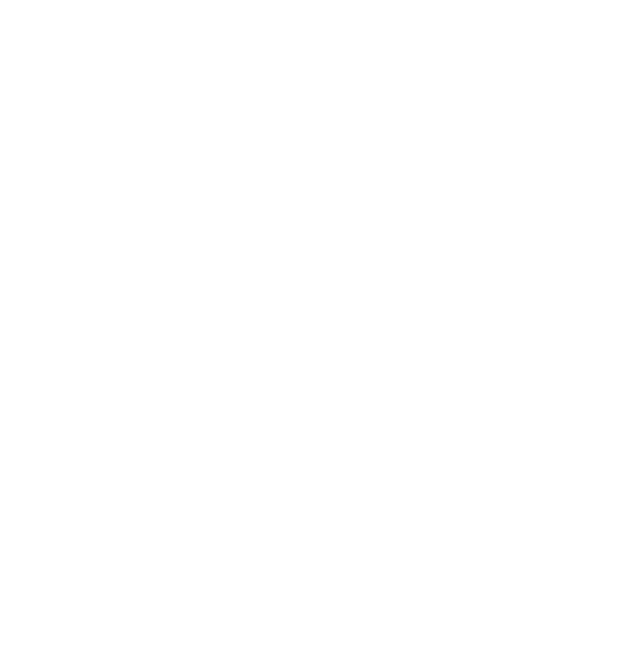
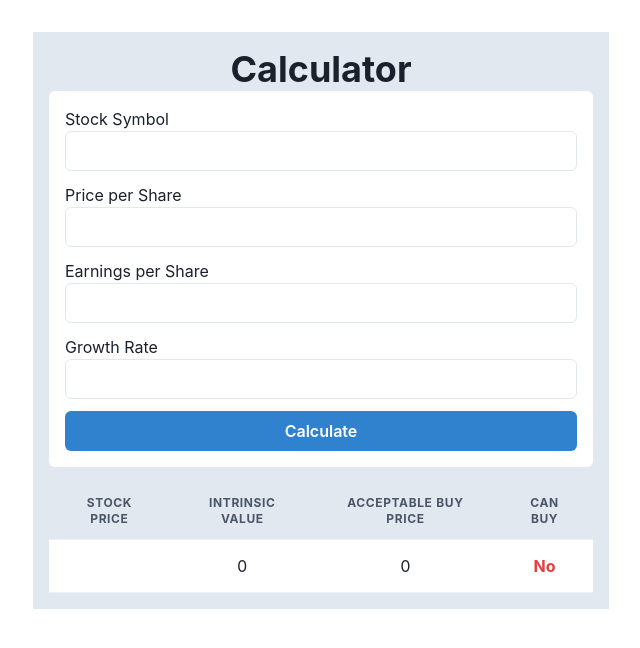
Before and after one commit to KelvinSweere/QuickIntrinsicValue, a Next.js app: page / in a window 1280 px wide. Shown: the top 648 px of the page, without its empty margins (319-959 px from the left). Built offline with nearby package versions, Linux system fonts and the light colour scheme.

Commit message:
First version of the MVP.

```diff
--- /dev/null
+++ b/src/components/intrinsic-value-calculator.tsx
@@ -0,0 +1,139 @@
+import {
+  Box,
+  Button,
+  Container,
+  Heading,
+  Input,
+  Table,
+  Tbody,
+  Td,
+  Th,
+  Thead,
+  Tr,
+} from '@chakra-ui/react';
+import { useState } from 'react';
+import {
+  ICalculatedModel,
+  calculateIntrinsicValue,
+} from '../utils/calculator-service';
+
+const defaultIntrinsicValue: ICalculatedModel = {
+  intristicValue: 0,
+  differencePercentage: 0,
+  acceptableBuyPrice: 0,
+  canBuy: false,
+};
+
+const IntrinsicValueCalculator = () => {
+  const [stockSymbol, setStockSymbol] = useState<string>('');
+  const [pricePerShare, setPricePerShare] = useState<string>('');
+  const [earningsPerShare, setEarningsPerShare] = useState<string>('');
+  const [growthRate, setGrowthRate] = useState<string>('');
+  const [currentYieldOfBond, setCurrentYieldOfBond] = useState<string>('2.57');
+  const [marginOfSafety, setMarginOfSafety] = useState<string>('65');
+
+  const [intrinsicValue, setIntrinsicValue] = useState<ICalculatedModel>(
+    defaultIntrinsicValue
+  );
+
+  const calculateValues = () => {
+    setIntrinsicValue(
+      calculateIntrinsicValue(
+        Number(pricePerShare),
+        Number(earningsPerShare),
+        Number(growthRate),
+        Number(currentYieldOfBond),
+        Number(marginOfSafety)
+      )
+    );
+  };
+
+  return (
+    <Container mt={8} maxW="xl" bg="gray.200" p={4}>
+      <Heading textAlign="center">Calculator</Heading>
+      <Box bg="white" p={4} rounded="md">
+        <form>
+          <Box display="grid" gridGap={3}>
+            <label>
+              Stock Symbol
+              <Input
+                type="text"
+                value={stockSymbol}
+                onChange={(e) => setStockSymbol(e.target.value)}
+              />
+            </label>
+            <label>
+              Price per Share
+              <Input
+                type="text"
+                pattern="^\d*(\.\d{0,2})?$"
+                value={pricePerShare}
+                onChange={(e) => setPricePerShare(e.target.value)}
+              />
+            </label>
+            <label>
+              Earnings per Share
+              <Input
+                type="text"
+                pattern="^\d*(\.\d{0,2})?$"
+                value={earningsPerShare}
+                onChange={(e) => setEarningsPerShare(e.target.value)}
+              />
+            </label>
+            <label>
+              Growth Rate
+              <Input
+                type="text"
+                pattern="^\d*(\.\d{0,2})?$"
+                value={growthRate}
+                onChange={(e) => setGrowthRate(e.target.value)}
+              />
+            </label>
+            <Button type="button" colorScheme="blue" onClick={calculateValues}>
+              Calculate
+            </Button>
+          </Box>
+        </form>
+      </Box>
+      <Box mt={4}>
+        <Table variant="simple">
+          <Thead>
+            <Tr>
+              <Th textAlign="center">Stock price</Th>
+              <Th textAlign="center">Intrinsic Value</Th>
+              {/* <Th textAlign="center">Difference</Th> */}
+              <Th textAlign="center">Acceptable Buy Price</Th>
+              <Th textAlign="center">Can Buy</Th>
+            </Tr>
+          </Thead>
+          <Tbody>
+            <Tr>
+              <Td textAlign="center" bg="white">
+                {pricePerShare}
+              </Td>
+              <Td textAlign="center" bg="white">
+                {intrinsicValue.intristicValue}
+              </Td>
+              {/* <Td textAlign="center" bg="white">
+                {intrinsicValue.differencePercentage} %
+              </Td> */}
+              <Td textAlign="center" bg="white">
+                {intrinsicValue.acceptableBuyPrice}
+              </Td>
+              <Td
+                textAlign="center"
+                bg="white"
+                fontWeight="bold"
+                color={intrinsicValue.canBuy ? 'green.500' : 'red.500'}
+              >
+                {intrinsicValue.canBuy ? 'Yes' : 'No'}
+              </Td>
+            </Tr>
+          </Tbody>
+        </Table>
+      </Box>
+    </Container>
+  );
+};
+
+export default IntrinsicValueCalculator;
--- a/src/components/landing/landing-page.tsx
+++ b/src/components/landing/landing-page.tsx
@@ -1,5 +1,11 @@
+import IntrinsicValueCalculator from '../intrinsic-value-calculator';
+
 const LandingPage = () => {
-  return <></>;
+  return (
+    <>
+      <IntrinsicValueCalculator />
+    </>
+  );
 };
 
 export default LandingPage;
--- /dev/null
+++ b/src/utils/calculator-service.tsx
@@ -0,0 +1,35 @@
+export interface ICalculatedModel {
+  intristicValue: number;
+  differencePercentage: number;
+  acceptableBuyPrice: number;
+  canBuy: boolean;
+}
+
+export function calculateIntrinsicValue(
+  pricePerShare: number,
+  earningsPerShare: number,
+  growthRate: number,
+  currentYieldOfBond: number,
+  marginOfSafety: number
+): ICalculatedModel {
+  const value = (
+    earningsPerShare *
+    (7 + 1 * growthRate) *
+    (4.4 / currentYieldOfBond)
+  ).toFixed(2);
+  const differencePercentage = (
+    ((parseFloat(value) - pricePerShare) / pricePerShare) *
+    100
+  ).toFixed(2);
+  const acceptableBuyPrice = (
+    parseFloat(value) *
+    (marginOfSafety / 100)
+  ).toFixed(2);
+  const canBuy = pricePerShare <= parseFloat(acceptableBuyPrice);
+  return {
+    intristicValue: parseFloat(value),
+    differencePercentage: parseFloat(differencePercentage),
+    acceptableBuyPrice: parseFloat(acceptableBuyPrice),
+    canBuy,
+  };
+}
```
